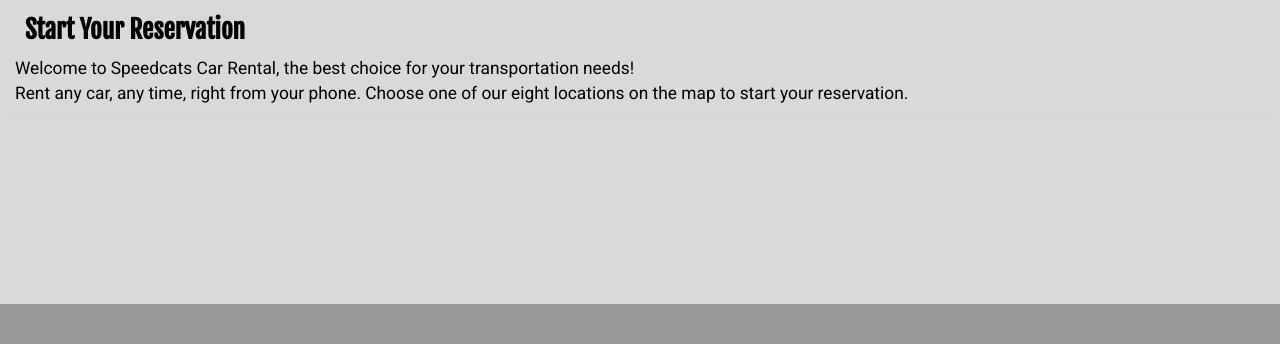
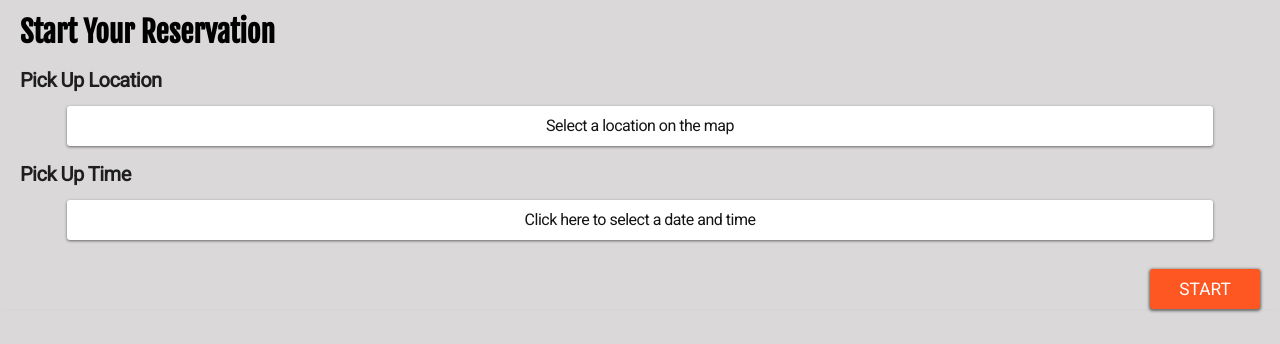
Before and after one commit to ajessefowler/speedcats-car-rental, a Django app: page /inventory/ in a window 1280 px wide. Shown: the part 496-840 px from the top of the page. Before the commit the page ends 800 px from the top, so only its background shows below. Run offline with Django 3.2, Linux system fonts and the light colour scheme; data comes from the database, SQL or seed files in the repository; both versions use the stored data as it was after the commit; some libraries are stand-ins or nearby versions.

Commit message:
Start reservation page redesign to allow for selecting pick up time

```diff
--- a/inventory/static/css/animations.css
+++ b/inventory/static/css/animations.css
@@ -1,10 +1,10 @@
 /* Slides menu in and out */
 @keyframes menuOut {
-	from { transform: translateY(-40px); }
+	from { transform: translateY(-41px); }
 	to { transform: translateY(0); }
 }
 
 @keyframes menuIn {
 	from { transform: translateY(0); }
-	to { transform: translateY(-40px); }
+	to { transform: translateY(-41px); }
 }
--- a/inventory/static/css/styles.css
+++ b/inventory/static/css/styles.css
@@ -19,7 +19,7 @@
 }
 
 h1 {
-	font-size: 20pt;
+	font-size: 23pt;
 	font-family: 'Fjalla One', sans-serif;
 	letter-spacing: 1px;
 	margin: 0;
@@ -29,6 +29,14 @@
 	font-size: 18pt;
 	font-family: 'Fjalla One', sans-serif;
 	margin: 0;
+}
+
+h3 {
+	font-size: 15pt;
+	font-family: 'Roboto', sans-serif;
+	color: rgb(31, 30, 30);
+	margin: 0 0 5px;
+	letter-spacing: -0.5px;
 }
 
 p {
@@ -51,7 +59,7 @@
 	position: fixed;
 	top: 0;
 	z-index: 52;
-	transform: translateY(-40px);
+	transform: translateY(-41px);
 }
 
 header > h1 {
@@ -91,8 +99,8 @@
 
 .header {
 	padding: 8px 0 8px 0;
-	margin: 0 25px;
-	font-size: 19pt;
+	margin: 0 20px;
+	font-size: 22pt;
 }
 
 .vehicle {
@@ -104,14 +112,18 @@
 
 .vehiclename {
 	display: flex;
-	justify-content: center;
+	justify-content: flex-start;
 	align-items: center;
 	height: 35px;
 	padding: 0;
 }
 
-.vehiclename > p {
-	margin-right: auto;
+.vehicleprice {
+	display: flex;
+	justify-content: flex-end;
+	align-items: center;
+	height: 35px;
+	padding: 0;
 }
 
 .vehicle > a > img {
@@ -121,7 +133,8 @@
 	display: block;
 	border-bottom-left-radius: 3px;
 	border-bottom-right-radius: 3px;
-	border-top: 2px solid #455A64;
+	border-top: 1px solid #666666;
+	border-bottom: 1px solid #666666;
 }
 
 .loginform {
@@ -270,7 +283,7 @@
 }
 
 #locationheader {
-	padding-top: 14px;
+	padding: 14px 0 18px;
 }
 
 #locationsearch:focus {
@@ -285,58 +298,64 @@
 
 #map {
 	width: 100%;
-	height: 300px;
+	height: 280px;
 }
 
 #mapcontainer {
 	position: fixed;
-	height: 300px;
+	height: 280px;
 	width: 100%;
 	z-index: 50;
 }
 
 #infocontainer {
 	position: relative;
-	margin-top: 300px;
+	margin-top: 280px;
 	height: 100%;
 	z-index: 51;
 	box-shadow: 0 -3px 6px -3px #2c2c2c;
 	background-color: rgb(218, 216, 216);
 }
 
-#infocontainer > p {
-	text-align: justify;
-	margin: 5px 0 0;
-	padding-bottom: 15px;
-}
-
 #welcome {
 	padding-bottom: 0 !important;
 }
 
-#select {
-	display: none;
+#selectlocation {
+	display: flex;
+	flex-direction: column;
+	justify-content: center;
+	align-items: flex-start;
+	margin: 0 20px 13px;
+}
+
+#selectlocation > p {
+	color: rgb(20, 20, 20);
+	font-size: 12pt;
+	padding-bottom: 5px;
+	margin: 9px 0 16px;
+	background-color: white;
+	height: 35px;
+	line-height: 40px;
+	align-self: center;
+	border-radius: 3px;
+	box-shadow: 0 1px 3px #666666;
+	width: 90%;
+	letter-spacing: -0.5px;
+}
+
+#startbutton {
+	display: flex;
 	justify-content: center;
 	align-items: center;
-	height: 40px;
-	margin: 0 20px 13px;
-	background-color: #607D8B;
-	border-radius: 3px;
-	box-shadow: 0 1px 3px #666666;
-}
-
-#select > p {
-	color: white;
-	font-size: 11pt;
-}
-
-#selectlink {
-	margin-left: auto;
-}
-
-#selectbutton {
 	color: white;
 	font-size: 17pt;
+	background-color: #FF5722;
+	height: 40px;
+	width: 110px;
+	margin: 0 20px 35px auto;
+	border-radius: 3px;
+	box-shadow: 0 1px 3px 1px #666666;
 }
 
 #storecontent {
--- a/inventory/static/js/location.js
+++ b/inventory/static/js/location.js
@@ -76,9 +76,8 @@
 
                 // Set the select button's link to the selected store
                 google.maps.event.addListener(marker, 'click', function() {
-                    document.getElementById('select').style.display = 'flex';
                     document.getElementById('selecttext').innerHTML = addressDisplay;
-                    document.getElementById('select').onclick = function() {
+                    document.getElementById('startbutton').onclick = function() {
                         document.location.href = vehiclesLink;
                     }
                 });
@@ -93,7 +92,7 @@
     }
 
     const map = new google.maps.Map(document.getElementById('map'), {
-        center: {lat: 40.85, lng: -82.99},
+        center: {lat: 41.0, lng: -82.99},
         zoom: 6,
         zoomControl: true,
         mapTypeControl: false,
--- a/inventory/templates/inventory/index.html
+++ b/inventory/templates/inventory/index.html
@@ -13,17 +13,16 @@
 <div id="infocontainer">
     <h2 class="header" id="locationheader">Start Your Reservation</h2>
 
-    <div id="select">
-        <p id="selecttext"></p>
-        <a id="selectlink">
-            <i class="button material-icons" id="selectbutton">chevron_right</i>
-        </a>
+    <div id="selectlocation">
+        <h3>Pick Up Location</h3>
+        <p id="selecttext">Select a location on the map</p>
+        <h3>Pick Up Time</h3>
+        <p>Click here to select a date and time</p>
     </div>
 
-    <p id="welcome">Welcome to Speedcats Car Rental, the best choice for your transportation needs!</p>
-    <p>
-        Rent any car, any time, right from your phone. Choose one of our eight locations on the map to start
-        your reservation.
-    </p>
+    <div id="startbutton">
+        <p>START</p>
+    </div>
+
 </div>
 {% endblock %}
--- a/inventory/templates/inventory/vehicle_list.html
+++ b/inventory/templates/inventory/vehicle_list.html
@@ -10,6 +10,9 @@
                     <p>{{ vehicle }}</p>
                 </div>
                 <img src="{{ vehicle.image.url }}">
+                <div class="vehicleprice">
+                    <p>Starting at $67.99</p>
+                </div>
             </a>
         </div>
     {% endfor %}
```
Also changed, not shown: db.sqlite3.
